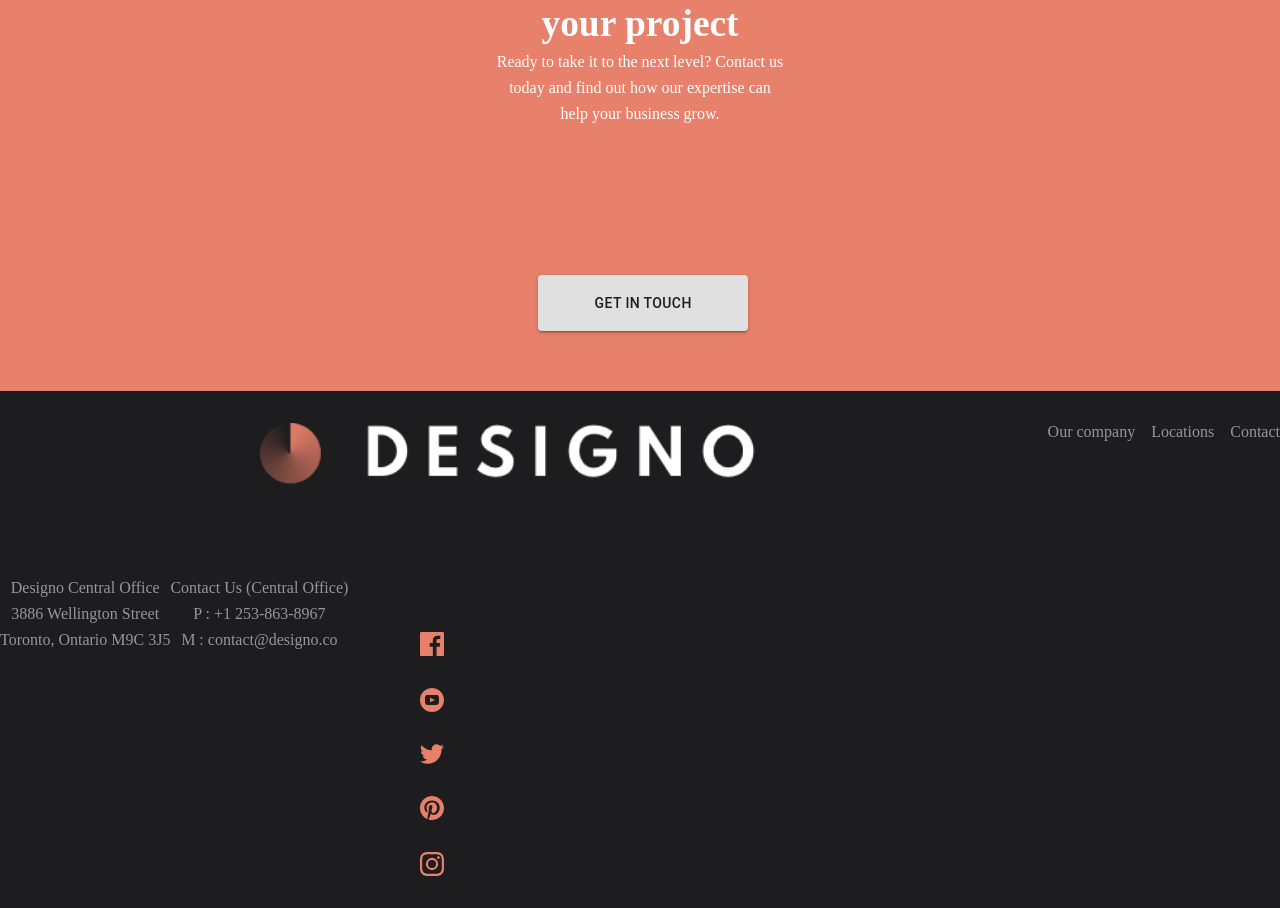
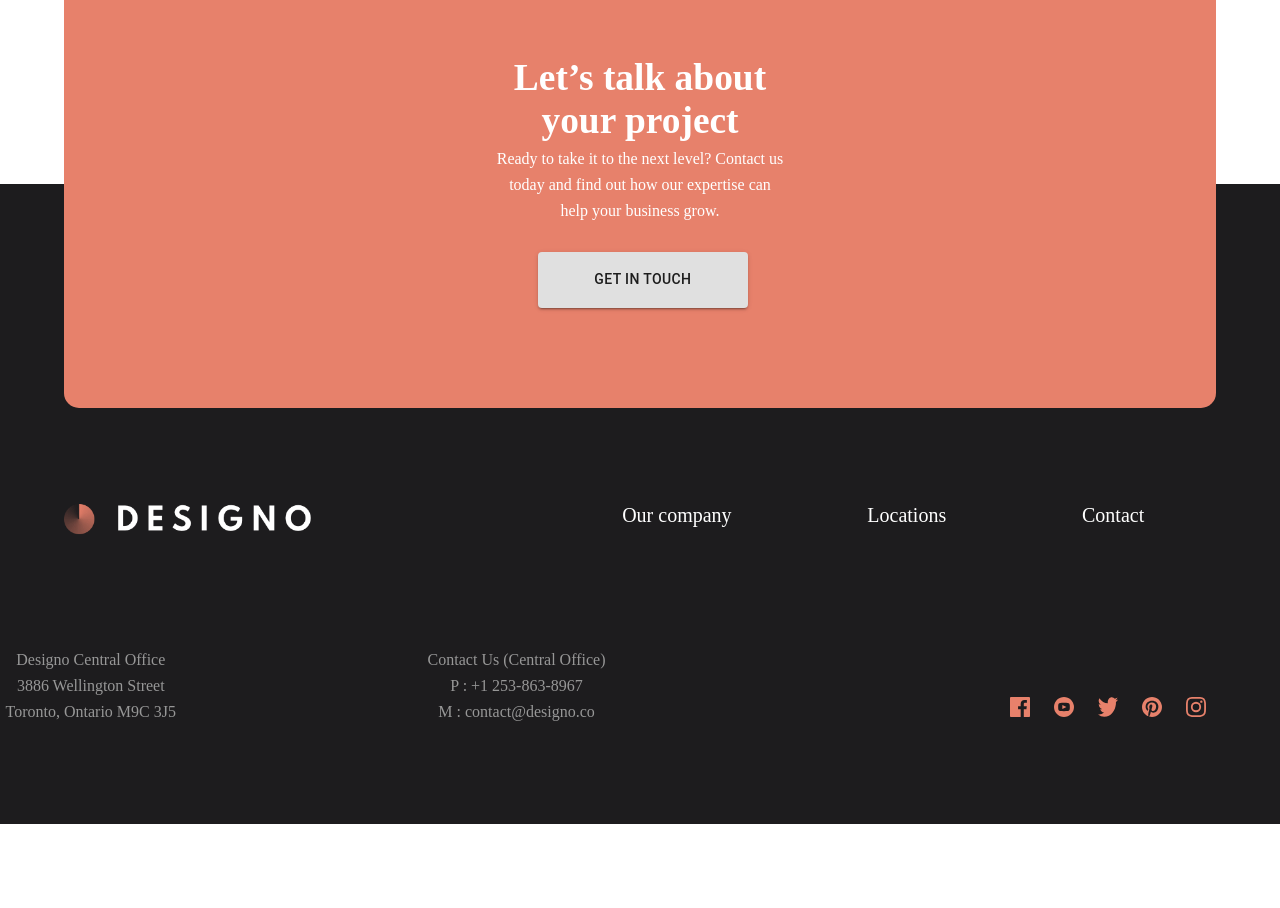
Before and after one commit to Excerity/Designo, a React (Create React App) app in the folder client/: page / in a window 1280 px wide. Shown: the part 3360-4268 px from the top of the page. After the commit the page ends 4184 px from the top, so only its background shows below. Built offline with nearby package versions, Linux system fonts and the light colour scheme.

Commit message:
Footer Complete

```diff
--- a/client/src/Pages/Locations.jsx
+++ b/client/src/Pages/Locations.jsx
@@ -6,8 +6,13 @@ import Footer from '../components/MobileHomePage/Footer'
 import Navbar from '../components/MobileHomePage/Navbar'
 import MapImages from '../components/Locations/MapImages'
 import MapImagesDesc from '../components/Locations/MapImagesDesc'
+import '../components/Locations/Location__Desktop__Layout.css'
 
 function Locations() {
+
+
+
+
     return (
         <div>
          <Navbar />
@@ -30,7 +35,7 @@ function Locations() {
          Phone= 'P : (02) 6720 9092'
           Mail='M : contact@designo.au' />
            <MapImages
-           Australia='/images/image-map-uk.png'/>
+           Uk='/images/image-map-uk.png'/>
          <MapImagesDesc
          Country='United Kingdom'
          Office='Designo UK Office'
--- a/client/src/components/AboveFooter.css
+++ b/client/src/components/AboveFooter.css
@@ -1,9 +1,14 @@
 @media (min-width: 320px) {
 
 .AboveFooter {
+
+  position: relative;
+  margin-left: 5%;
+  margin-right: 5%;
   background-color: #e7816b;
   height: 27em;
   z-index: 3;
+  border-radius: 15px;
 }
 
 .AboveFooter__Header {
@@ -26,7 +31,7 @@
   display: flex;
   align-items: center;
   justify-content: center;
-  padding-top: 9em;
+  padding-top: 1.5em;
   margin-right: 33%;
 }
 
@@ -37,4 +42,8 @@
 
 }
 
+  .AboveFooter__Text__Container {
+    padding-top: 5em;
+  }
+
 }
--- a/client/src/components/Footer.css
+++ b/client/src/components/Footer.css
@@ -2,13 +2,31 @@
   /* smartphones, iPhone, portrait 480x320 phones */
 
   .Footer {
+    /* padding-top: 65%; */
+    padding-top: 20em;
+    height: 53em;
+    margin-top: -14em;
     text-align: center;
     background-color: #1d1c1e;
   }
 
-  .Footer__Begin {
-    margin-top: 1em;
+  .Footer__Logo {
+    width: 60%;
+    padding-bottom: 3em;
+  }
+
+  .Footer__Link__About,
+  .Footer__Link__Location,
+  .Footer__Link__Contact
+  {
+    margin-bottom: 2em;
+  }
+
+
+  .Footer__Link {
+    text-decoration: none;
     color: #ffffff;
+    font-size: 20px;
   }
 
   .Footer__Links {
@@ -19,36 +37,97 @@
     margin-bottom: 2em;
     color: #979797;
   }
+
+  .Icons img {
+    margin-left: 1.5em;
+  }
 }
 
-@media (min-width: 600px) {
-  .Logo {
-    width: 40%;
+@media (min-width: 601px) {
+
+  .Footer {
+    height: 40em;
   }
 
-  .TabletFooterStart {
-    display: flex;
-    justify-content: space-between;
-    padding-top: 2em;
+  .Footer__Logo {
+    width: 30%;
+    padding-bottom: 3em;
+    float: left;
+    margin-left: 5%;
+    margin-right: 13%;
   }
 
-  .Footer__Begin {
-    text-decoration: none;
-    padding-left: 1em;
-    color: #979797;
+  .Footer__Links {
+    display: flex;
+    justify-content: space-evenly;
   }
 
-  .Footer__Bottom__Container {
-    display: flex;
-    padding-top: 3em;
+  .Footer__Link__About,
+  .Footer__Link__Location,
+  .Footer__Link__Contact
+  {
+    margin-bottom: 0;
   }
 
-  .Icons {
-    padding-left: 4em;
-    padding-top: 3.8em;
+  .Footer__Bottom__Container  {
+    /* display: inline-grid;
+    grid-template-columns: 1fr 1fr;
+    margin-top: 2em;  */
+    display: inline-grid;
+    grid-template-columns: 1fr 1fr;
+    margin-top: 2%;
+    margin-right: 45%;
   }
 
-  .Icons > img {
-    padding-left: 0.5em;
+  .Footer__Middle__Para {
+    margin-right: 11em;
+    white-space: nowrap;
   }
+
+  .Footer__Para__Number__Two {
+     margin-left: -85%;
+
+  }
+
+  .Icons  {
+    position: absolute;
+     display: flex;
+    justify-content: space-between;
+    margin-left: 59%;
+    margin-top: -4em;
+
+ }
+
+ .Icons img {
+   width: 20px;
+ }
+
 }
+
+
+@media (min-width:1025px) {
+  .Footer__Bottom__Container  {
+    display: inline-grid;
+    grid-template-columns: 1fr 1fr;
+    margin-top: 2%;
+    margin-right: 45%;
+  }
+
+  .Footer__Logo {
+    width: 20%;
+    padding-bottom: 3em;
+  }
+
+
+  .Icons  {
+    margin-left: 77%;
+}
+
+.Footer__Middle__Para {
+
+}
+
+.Footer__Para__Number__Two {
+  margin-right: -80%;
+}
+}
--- /dev/null
+++ b/client/src/components/Locations/Location__Desktop__Layout.css
@@ -0,0 +1,29 @@
+ @media (min-width: 1025px) {
+
+    #MapImageCanada,
+    #MapImageUK
+     {
+        margin-left: 50%;
+    }
+
+    #MapImageAustralia {
+       margin-right: 50%;
+
+    }
+
+
+
+        .Map__Images {
+          margin-top: -31em;
+        }
+
+        .Map_Images_Right:nth-child(even) {
+          margin-left: -26em;
+        }
+
+
+/*
+        .Map__Images:nth-child(even){
+            margin-right: 15em;
+        } */
+      }
--- a/client/src/components/Locations/MapImages.js
+++ b/client/src/components/Locations/MapImages.js
@@ -1,12 +1,20 @@
 import React from 'react'
 import './MapImages.css'
 
-function MapImages({ Canada, Australia, UK }) {
+function MapImages({ Canada, Australia, Uk }) {
     return (
         <div>
-            <img id='MapImageCanada' src={Canada} alt=""/>
-            <img src={Australia} alt=""/>
-            <img src={UK} alt=""/>
+            <div id='MapImageCanada' >
+            <img src={Canada} alt=""/>
+            </div>
+
+            <div id='MapImageAustralia' >
+            <img   src={Australia} alt=""/>
+            </div>
+
+            <div  id='MapImageUK'>
+            <img  src={Uk} alt=""/>
+            </div>
         </div>
     )
 }
--- a/client/src/components/Locations/MapImagesDesc.css
+++ b/client/src/components/Locations/MapImagesDesc.css
@@ -44,3 +44,13 @@
     margin-left: 6em;
   }
 }
+
+@media (min-width: 1025px) {
+  .Map__Images {
+    margin-top: -31em;
+  }
+
+  .Map_Images_Right {
+    margin-left: -26em;
+  }
+}
--- a/client/src/components/MobileHomePage/AboveFooter.js
+++ b/client/src/components/MobileHomePage/AboveFooter.js
@@ -5,6 +5,7 @@ import Button from '@material-ui/core/Button';
 function AboveFooter() {
     return (
         <div className='AboveFooter'>
+            <div className="AboveFooter__Text__Container">
             <div className='AboveFooter__Header'>
             <h3>Let’s talk about</h3>
             <h3>your project</h3>
@@ -15,6 +16,8 @@ function AboveFooter() {
             <p>today and find out how our expertise can</p>
             <p>help your business grow.</p>
         </div>
+            </div>
+
 
         <div className="Material__UI__Button__Container">
         <Button className='Material__Ui__Button__Above__Footer' variant="contained">Get In Touch</Button>
--- a/client/src/components/MobileHomePage/Footer.js
+++ b/client/src/components/MobileHomePage/Footer.js
@@ -7,30 +7,38 @@ function Footer() {
         <div className='Footer'>
             <div className='TabletFooterStart'>
 
-            <img className='Logo' src="/images/logo-light.png" alt=""/>
-
+            <img className='Footer__Logo' src="/images/logo-light.png" alt=""/>
 
             <div className='Footer__Links'>
-        <Link to='/About' className='Footer__Begin'>Our company</Link>
-        <Link to='/Location' className='Footer__Begin'>Locations</Link>
-        <Link to='/Contact' className='Footer__Begin'>Contact</Link>
+                <div className='Footer__Link__About'>
+                <Link to='/About' className='Footer__Link'>Our company</Link>
+                </div>
+
+                <div className='Footer__Link__Location'>
+                <Link to='/Location' className='Footer__Link'>Locations</Link>
+                </div>
+
+                <div className='Footer__Link__Contact'>
+                <Link to='/Contact' className='Footer__Link'>Contact</Link>
+                </div>
             </div>
             </div>
 
+
      <div className='Footer__Bottom__Container'>
-     <div className='Footer__Middle__Para'>
+     <div className='Footer__Middle__Para '>
         <p>Designo Central Office</p>
         <p>3886 Wellington Street</p>
         <p>Toronto, Ontario M9C 3J5</p>
   </div>
 
-  <div className='Footer__Middle__Para'>
+  <div className='Footer__Middle__Para Footer__Para__Number__Two'>
   <p>Contact Us (Central Office)</p>
         <p>P : +1 253-863-8967</p>
         <p>M : contact@designo.co</p>
   </div>
 
-
+  </div>
         <div className='Icons'>
         <img src="/images/icon-facebook.svg" alt=""/>
         <img src="/images/icon-youtube.svg" alt=""/>
@@ -38,7 +46,7 @@ function Footer() {
         <img src="/images/icon-pinterest.svg" alt=""/>
         <img src="/images/icon-instagram.svg" alt=""/>
         </div>
-        </div>
+
 
         </div>
     )
--- a/client/src/components/MobileHomePage/Navbar.js
+++ b/client/src/components/MobileHomePage/Navbar.js
@@ -9,7 +9,7 @@ function Navbar() {
 
     return (
         <div className='nav'>
-             <img className='Logo' src="/images/darkLogo.png" alt=""/>
+             <img className='Navbar__Logo' src="/images/darkLogo.png" alt=""/>
 
             <svg className='Hamburger' width="24" height="20" xmlns="http://www.w3.org/2000/svg"><g fill="#1D1C1E" fill-rule="evenodd"><path d="M0 0h24v4H0zM0 8h24v4H0zM0 16h24v4H0z"/></g></svg>
 
--- a/client/src/components/Navbar.css
+++ b/client/src/components/Navbar.css
@@ -13,7 +13,7 @@
     margin-left: 11em;
   }
 
-  .Logo {
+  .Navbar__Logo {
     width: 50%;
   }
 }
```
Also changed, not shown: client/src/components/Locations/MapImages.css (+15 -0 lines), 1 other file (tests, documents, lock files or other folders).
